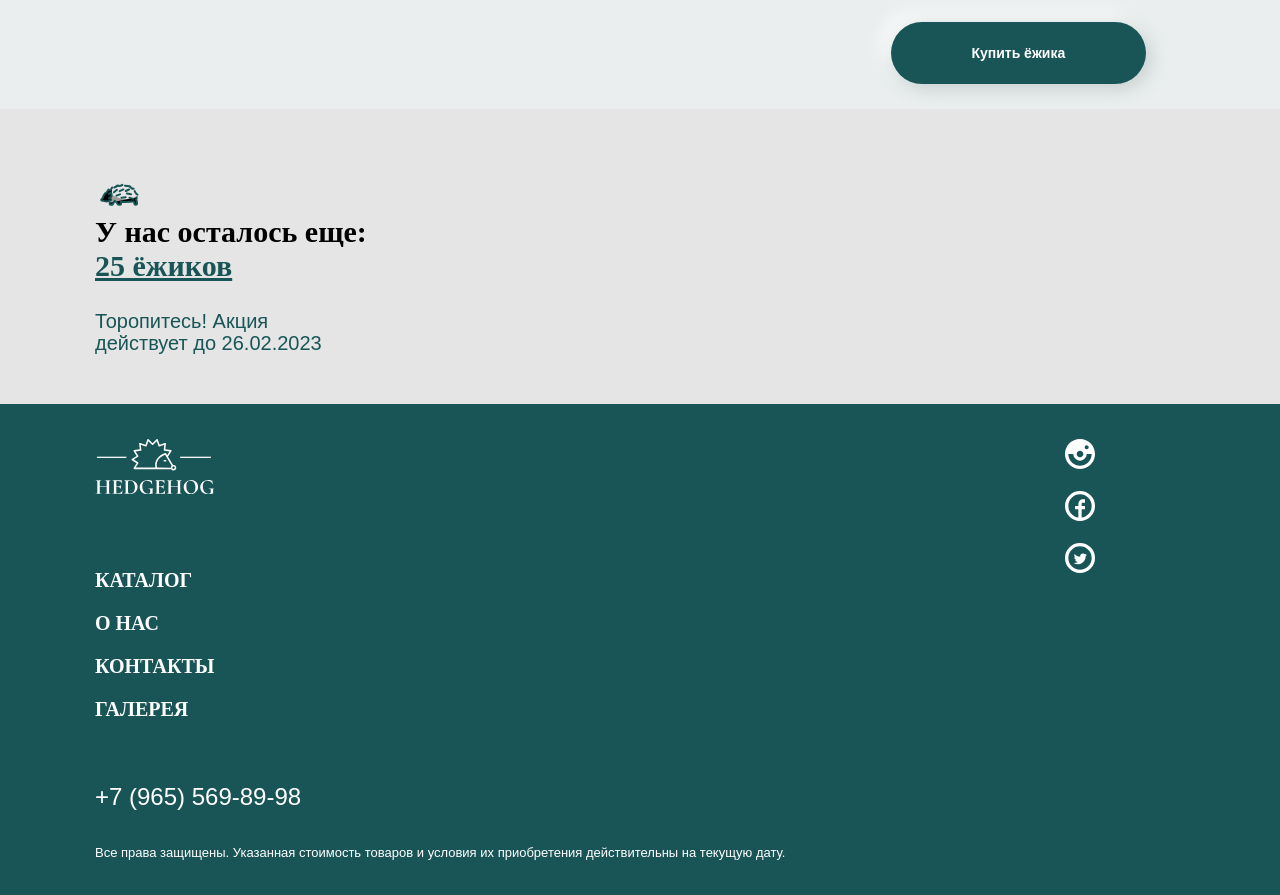
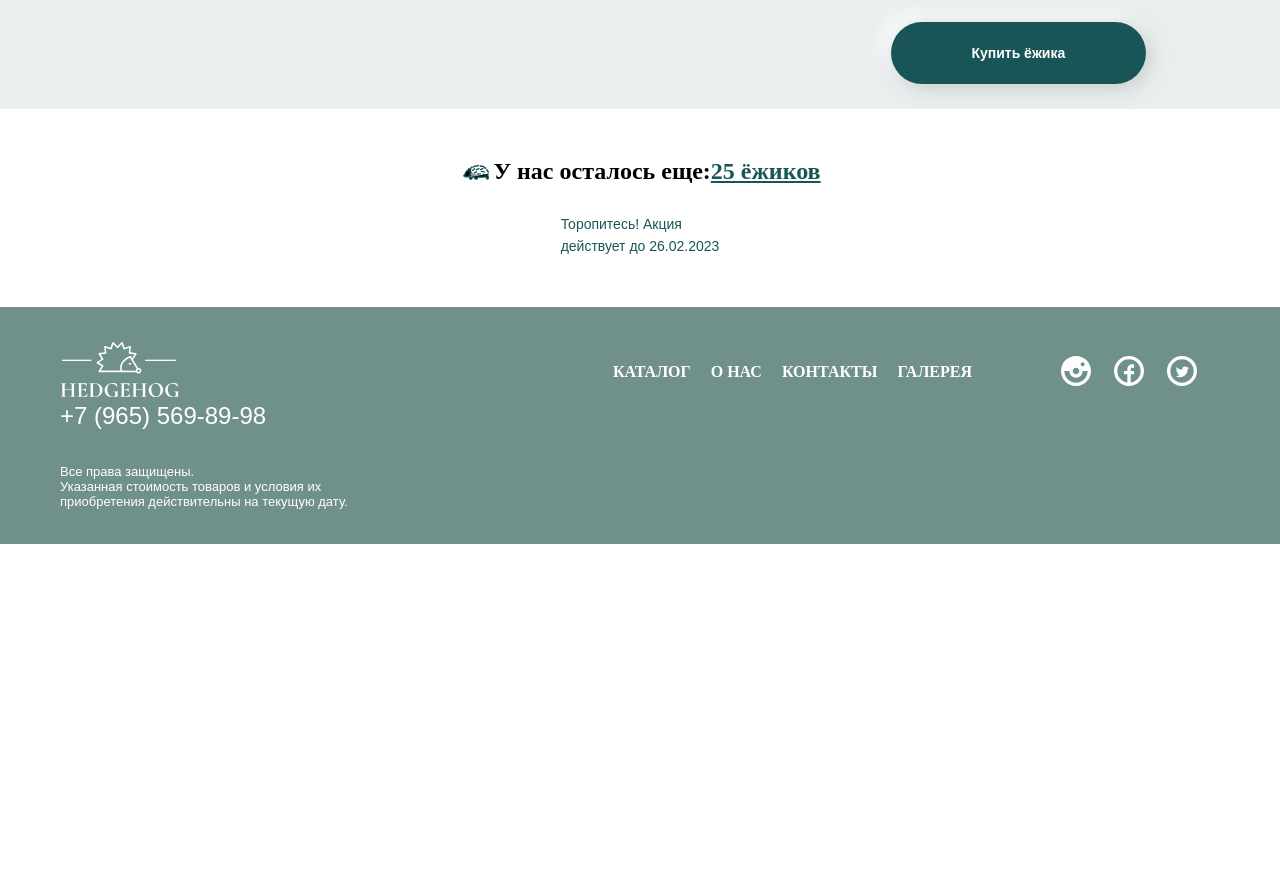
Before and after one commit to valmlord/hedgehog, a website: page src/index.html in a window 1280 px wide. Shown: the part 1830-2725 px from the top of the page. After the commit the page ends 2374 px from the top, so only its background shows below. Drawn offline with nearby package versions, Linux system fonts and the light colour scheme; files that its build step writes are made by us from their sources; files whose address does not match are found by name; a web font is replaced by a local one.

Commit message:
add footer adaptive

```diff
--- a/src/assets/sass/blocks/_buttons.scss
+++ b/src/assets/sass/blocks/_buttons.scss
@@ -11,6 +11,7 @@
         margin-top: 21px;
         width: 100%;
         height: 59px;
+        line-height: 16px;
         border-radius: 40px;
         background-color: $dirty-grey;
         color: white;
--- a/src/assets/sass/blocks/_footer.scss
+++ b/src/assets/sass/blocks/_footer.scss
@@ -1,6 +1,6 @@
 .footer {
     padding: 35px 0;
-    background-color: $dark-grey;
+    background-color: $dirty-grey;
 
     &-inner {
         display: flex;
@@ -36,7 +36,7 @@
 
             &-item {
                 font-family: 'Cormorant Infant', serif;
-                font-size: 18px;
+                font-size: 16px;
                 text-transform: uppercase;
                 font-weight: 700;
                 padding: 10px 0;
@@ -83,7 +83,7 @@
         font-family: 'Raleway', sans-serif;
         font-style: normal;
         font-weight: normal;
-        font-size: 11px;
+        font-size: 9px;
         color: #FFFFFF;
         margin-top: 34px;
     }
--- a/src/assets/sass/media/_advantages_media.scss
+++ b/src/assets/sass/media/_advantages_media.scss
@@ -38,6 +38,7 @@
 
 @media (min-width: 768px) {
   .advantages {
+    position: relative;
     &:after {
       content: url('../img/hedgehog-4.png');
       position: absolute;
@@ -49,7 +50,7 @@
     &:before {
       content: url('../img/hedgehog-1.png');
       position: absolute;
-      top: -90px;
+      top: -170px;
       right: 0;
       background-repeat: no-repeat;
       z-index: 4;
@@ -113,7 +114,7 @@
     &:before {
       content: url('../img/hedgehog-1.png');
       position: absolute;
-      top: -90px;
+      top: -156px;
       right: 0;
       background-repeat: no-repeat;
       z-index: 4;
--- a/src/assets/sass/media/_buttons_media.scss
+++ b/src/assets/sass/media/_buttons_media.scss
@@ -1,9 +1,8 @@
-@media (min-width: 425px ) {
+@media (min-width: 425px) {
     .btn {
         &-promo {
             display: flex;
             justify-content: center;
-            align-items: center;
             width: 80%;
             margin-top: 41px;
             font-size: 16px;
@@ -23,16 +22,8 @@
                 z-index: 2;
             }
         }
+
         &-submit {
-            margin-top: 15px;
-            height: 62px;
-            border-radius: 40px;
-            background-color: $dark-grey;
-            color: white;
-            font-weight: 700;
-            font-size: 14px;
-            border: none;
-            outline: none;
         }
 
         &:hover {
@@ -41,9 +32,10 @@
     }
 }
 
-@media (min-width: 425px ) {
+@media (min-width: 425px) {
     .btn {
         &-promo {
             width: 328px;
         }
-    }}
+    }
+}
--- a/src/assets/sass/media/_footer_media.scss
+++ b/src/assets/sass/media/_footer_media.scss
@@ -1,13 +1,5 @@
 @media (min-width: 375px) {
     .footer {
-        &-menu {
-            &__list {
-
-                &-item {
-                    font-size: 20px;
-                }
-            }
-        }
 
         &-phone {
             font-size: 24px;
@@ -23,3 +15,77 @@
         }
     }
 }
+
+@media (min-width: 1024px) {
+    .footer {
+
+        &-inner {
+            display: flex;
+            flex-direction: column;
+        }
+
+        &-links {
+            display: flex;
+            flex-wrap: no-wrap;
+            flex-direction: row;
+            justify-content: space-between;
+            align-items: center;
+        }
+
+        &-logo {
+            flex-basis: auto;
+        }
+
+        &-menu {
+            display: flex;
+            flex-direction: row;
+
+            &__nav {
+                display: flex;
+                margin-top: 0;
+                flex-basis: auto;
+            }
+
+            &__list {
+                display: flex;
+                flex-direction: row;
+
+                &-item {
+                    padding: 0px 10px;
+
+                    &:last-child {
+                        margin-bottom: 0px;
+                    }
+                }
+
+            }
+        }
+
+
+        &-social {
+            &__links {
+                display: flex;
+                flex-direction: row;
+                top: 10px;
+                flex-basis: auto;
+            }
+            &__link {
+                margin-right: 23px;
+            }
+
+        }
+    }
+}
+
+@media (min-width: 1080px) {
+    .footer {
+        .container {
+            margin: 0 auto;
+            max-width: 1920px;
+            padding: 0 60px;
+    }
+        &-logo {
+            flex-basis: 40%;
+        }
+    }
+}
--- a/src/assets/sass/media/_reminder_media.scss
+++ b/src/assets/sass/media/_reminder_media.scss
@@ -21,7 +21,7 @@
     }
 }
 
-@media (min-width: 375px) {
+@media (min-width: 425px) {
     .reminder {
         &-info {
             .hedgehog {
@@ -43,3 +43,38 @@
         }
     }
 }
+
+@media (min-width: 768px) {
+    .reminder {
+        background: white;
+
+        &-info {
+            display: flex;
+            flex-direction: row;
+            align-items: center;
+            justify-content: center;
+            flex-wrap: wrap;
+        padding-top: 47px;
+            .hedgehog {
+                width: 34px;
+                height: 30px;
+                margin-top: 0;
+            }
+        }
+
+        &-title {
+            font-size: 24px;
+        }
+
+        &-count {
+            font-size: 24px;
+        }
+
+        &-descr {
+            font-size: 14px;
+            flex-basis: 100%;
+            display: flex;
+            justify-content: center;
+        }
+    }
+}
--- a/src/assets/sass/media/_request_media.scss
+++ b/src/assets/sass/media/_request_media.scss
@@ -8,10 +8,11 @@
         &-form {
             &__contact-details {
                 input {
-                    font-size: 16px;
+                    font-size: 12px;
                 }
             }
         }
+
 
     }
 }
--- a/src/index.html
+++ b/src/index.html
@@ -373,8 +373,8 @@
       </div>
       <div class="footer-copyright">
         <p>
-          Все права защищены.
-          Указанная стоимость товаров и условия их приобретения действительны на текущую дату.
+          Все права защищены.<br>
+          Указанная стоимость товаров и условия их<br> приобретения действительны на текущую дату.
         </p>
       </div>
     </div>
```
Also changed, not shown: dist/assets/css/style.min.css, dist/index.html.
